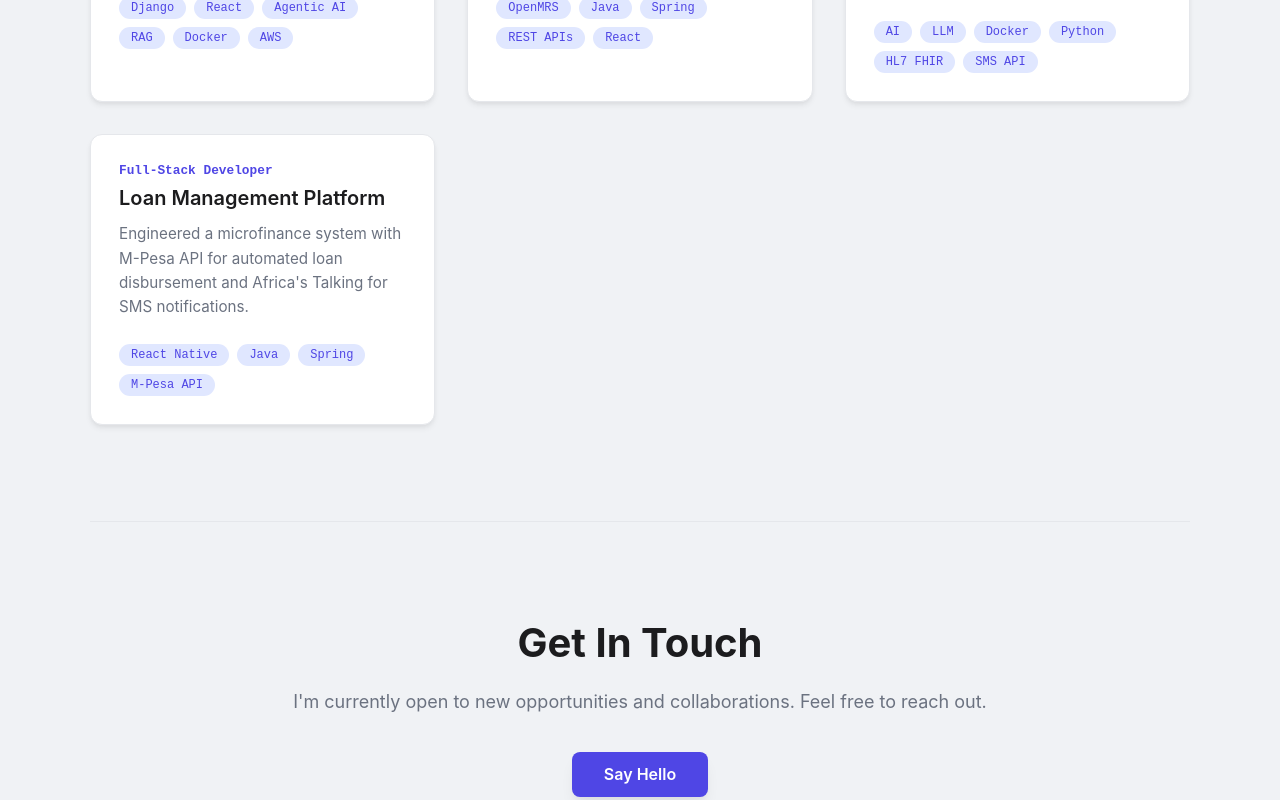
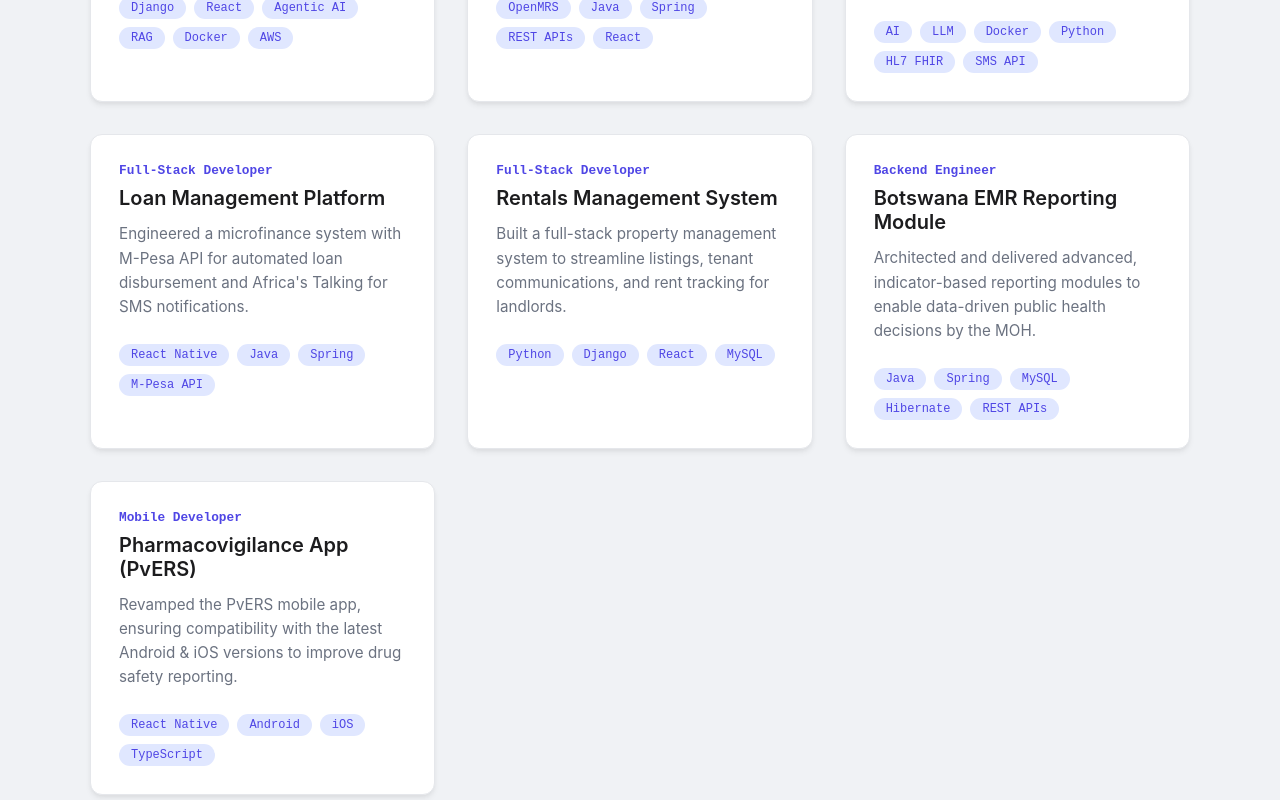
Before and after one commit to Michaelndula/michaelndula-portfolio, a React (Vite) app: page / in a window 1280 px wide. Shown: the part 1280-2080 px from the top of the page. Built offline with nearby package versions, Linux system fonts and the light colour scheme.

Commit message:
Adding more projects

```diff
--- a/src/components/Projects.tsx
+++ b/src/components/Projects.tsx
@@ -1,7 +1,6 @@
 import { useState } from 'react';
 import { ProjectCard } from './ProjectCard';
 
-// Add a 'tags' array to each project for filtering
 const projectData = [
   {
     title: 'LexKen AI - Legal AI Platform',
@@ -31,9 +30,30 @@ const projectData = [
     tech: ['React Native', 'Java', 'Spring', 'M-Pesa API'],
     tags: ['java', 'mobile'],
   },
+  {
+    title: 'Rentals Management System',
+    role: 'Full-Stack Developer',
+    description: 'Built a full-stack property management system to streamline listings, tenant communications, and rent tracking for landlords.',
+    tech: ['Python', 'Django', 'React', 'MySQL'],
+    tags: ['python', 'react'],
+  },
+  {
+    title: 'Botswana EMR Reporting Module',
+    role: 'Backend Engineer',
+    description: 'Architected and delivered advanced, indicator-based reporting modules to enable data-driven public health decisions by the MOH.',
+    tech: ['Java', 'Spring', 'MySQL', 'Hibernate', 'REST APIs'],
+    tags: ['java'],
+  },
+  {
+    title: 'Pharmacovigilance App (PvERS)',
+    role: 'Mobile Developer',
+    description: 'Revamped the PvERS mobile app, ensuring compatibility with the latest Android & iOS versions to improve drug safety reporting.',
+    tech: ['React Native', 'Android', 'iOS', 'TypeScript'],
+    tags: ['mobile', 'react-native'],
+  },
 ];
 
-const filters = ['All', 'AI', 'Java', 'React', 'Python'];
+const filters = ['All', 'AI', 'Java', 'Python', 'React', 'React Native', 'Mobile'];
 
 export function Projects() {
   const [activeFilter, setActiveFilter] = useState('All');
```
